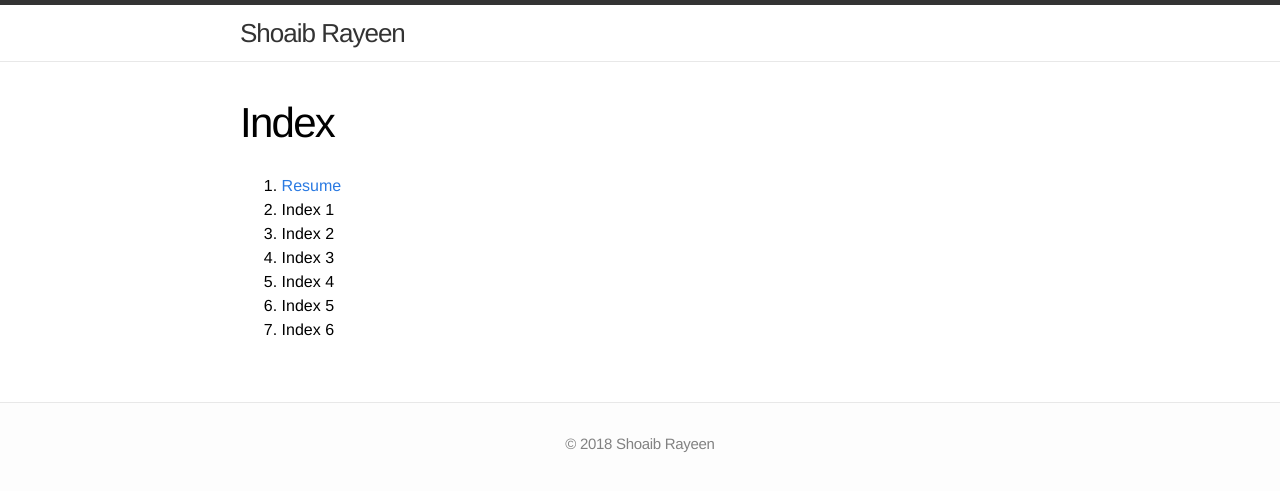
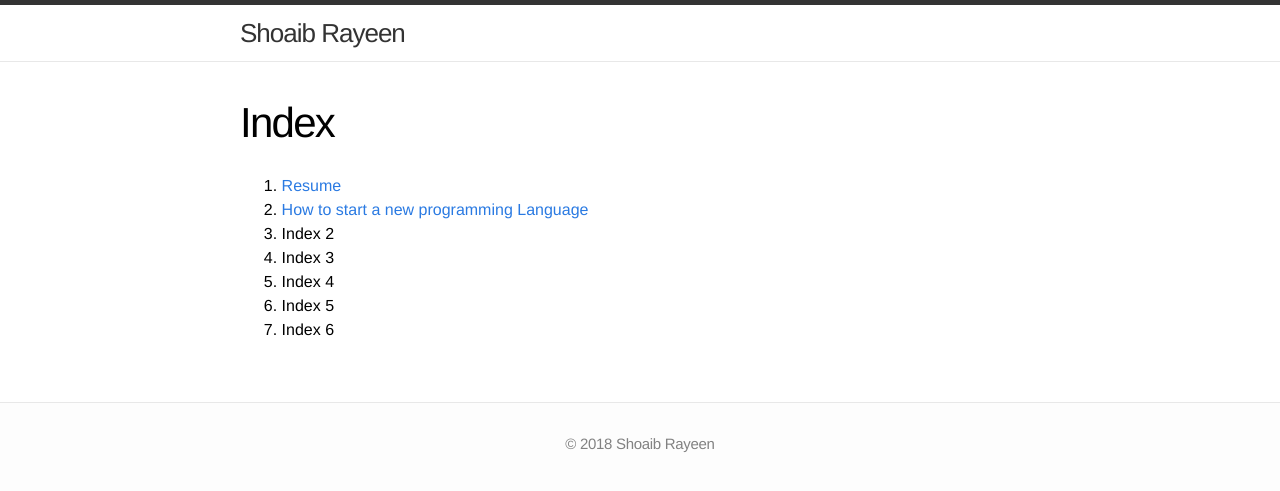
Before and after one commit to shoaibrayeen/shoaibrayeen.github.io, a Jekyll site: the page built from index.md, in a window 1280 px wide. Shown: the top 491 px of the page. Built offline with Jekyll 4.4.1, drawn with Linux system fonts in a browser that asks for light colours.

Commit message:
Update index.md

```diff
--- a/index.md
+++ b/index.md
@@ -3,7 +3,7 @@ layout: page
 title: Index
 ---
 1. [Resume](/doc/resume)
-2. Index 1
+2. [How to start a new programming Language](/doc/start_a_new_programming_language)
 3. Index 2
 4. Index 3
 5. Index 4
```
